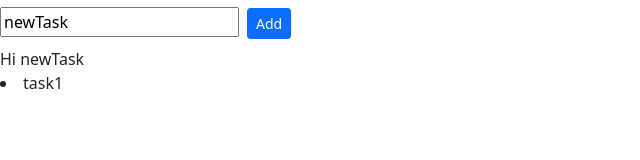
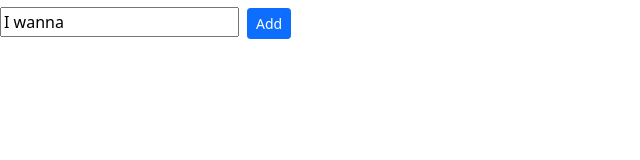
Before and after one commit to Lord-fourth/ToDoApp, a React (Create React App) app: page / in a window 1280 px wide. Shown: the top 160 px of the page, without its empty margins (0-640 px from the left). Built offline with nearby package versions, Linux system fonts and the light colour scheme.

Commit message:
add new task when clicked enter

```diff
--- a/src/components/newTask.jsx
+++ b/src/components/newTask.jsx
@@ -1,41 +1,46 @@
 import React, { Component } from "react";
 class NewTask extends Component {
   state = {
-    listOfTasks: [{ id: 1, value: "task1" }],
-    newTask: "newTask",
+    listOfTasks: [],
+    newTask: "",
+    defaultValue: "I wanna ",
+  };
+  handleKeyPress = (e) => {
+    if (e.charCode === 13) {
+      this.addTask();
+    }
   };
   handleChange = (event) => {
     this.setState({ newTask: event.target.value });
   };
   addTask = () => {
-    console.log("inside addTask");
     const listOfTasks = [
       ...this.state.listOfTasks,
       { id: this.state.listOfTasks.length + 1, value: this.state.newTask },
     ];
-    console.log(listOfTasks);
+
+    const newTask = this.state.defaultValue;
     this.setState({ listOfTasks });
+    this.setState({ newTask });
   };
   render() {
     return (
       <React.Fragment>
         <input
           type="text"
-          name="newTask"
-          value={this.state.newTask}
+          name="defaultValue"
+          value={this.state.defaultValue}
           onChange={this.handleChange}
+          onKeyPress={this.handleKeyPress.bind(this)}
         />
         <button onClick={this.addTask} className="btn btn-primary btn-sm m-2">
           Add
         </button>
-        <div>Hi {this.state.newTask}</div>
         <div>
           {this.state.listOfTasks.map((txt) => (
             <li key={txt.id}>{txt.value}</li>
           ))}
         </div>
-
-        {/* {this.state.listOfTasks.map((task) => task)} */}
       </React.Fragment>
     );
   }
```
